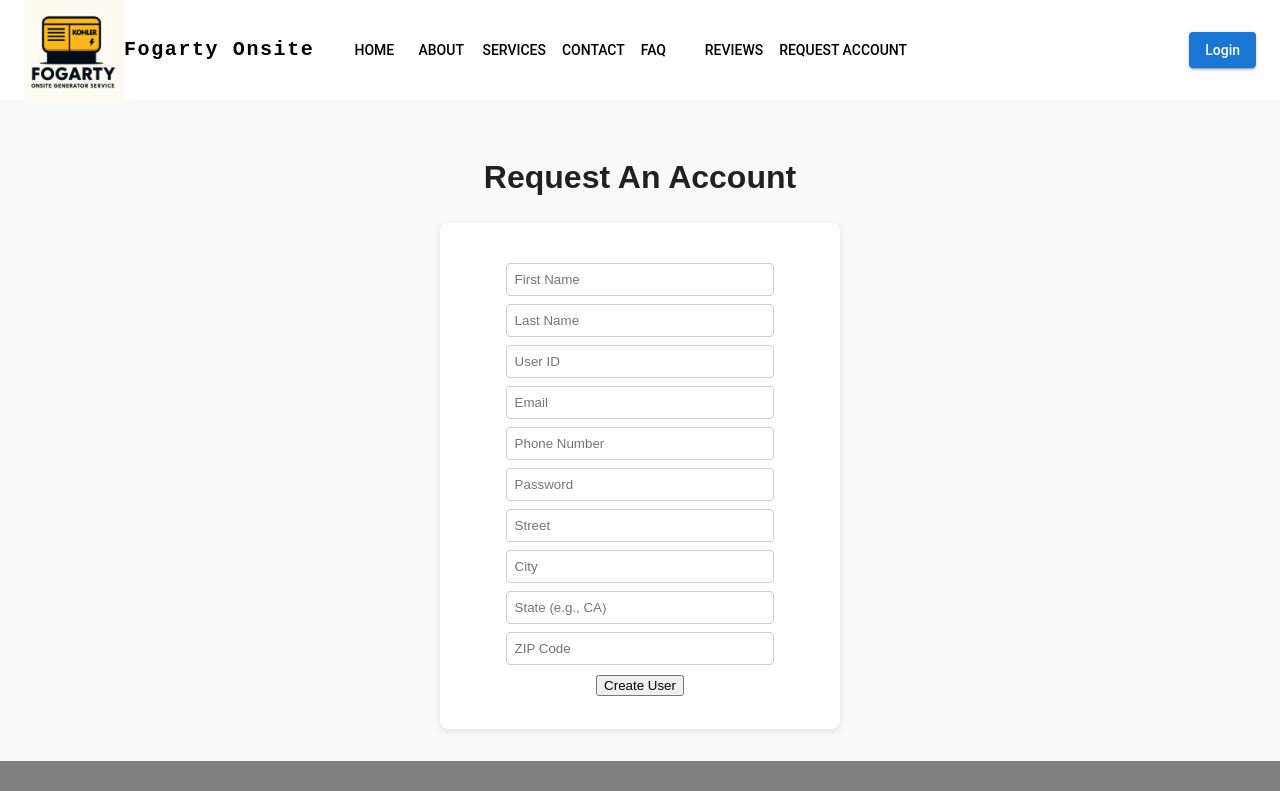
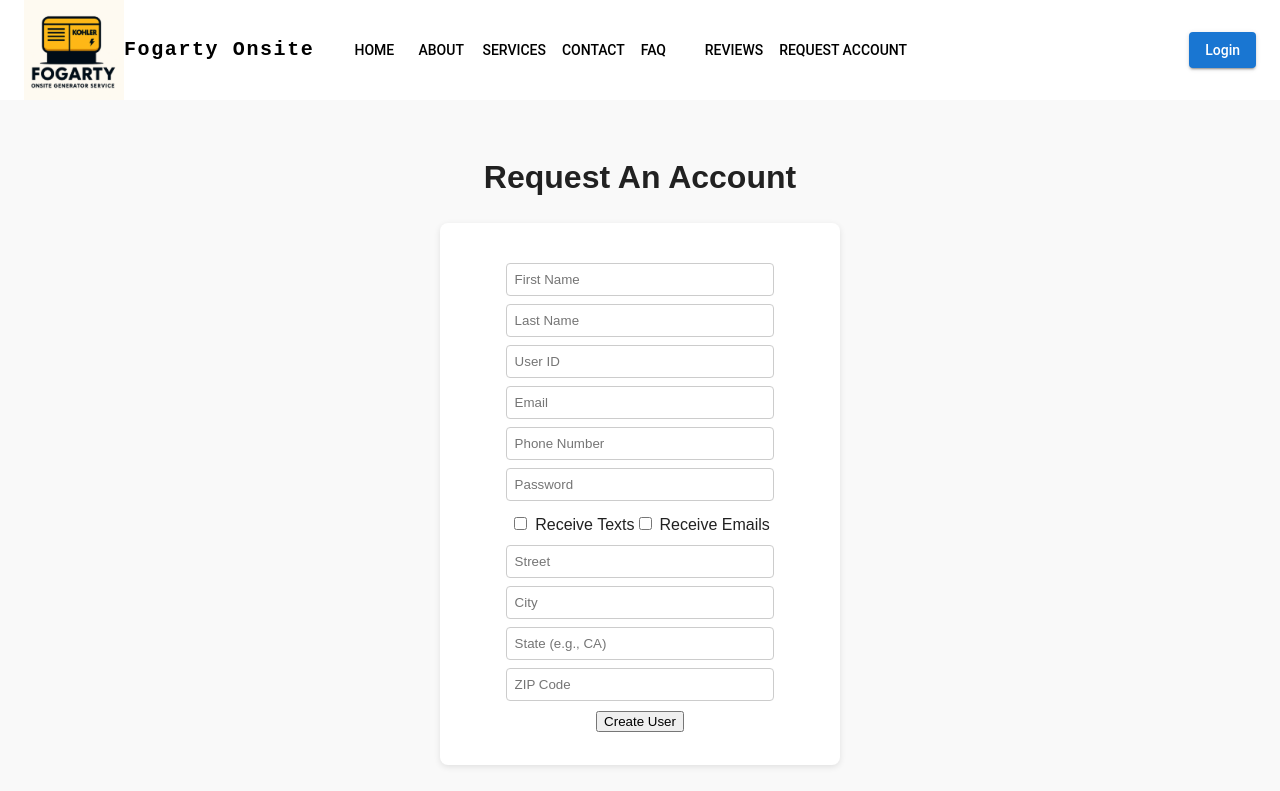
Before and after one commit to Cris4110/FogartyGeneratorServices, a React (Vite) app: page /UserRegistration in a window 1280 px wide. Shown: the top 791 px of the page. Built offline with nearby package versions, Linux system fonts and the light colour scheme; no server answers.

Commit message:
Added Receive Text/Email Attributes
Added Receive Text and Receive Emails attributes to Users in the Database, and when creating new Users they will also be able to choose to enable/disable this feature

```diff
--- a/src/pages/public/UserRegistration.tsx
+++ b/src/pages/public/UserRegistration.tsx
@@ -12,6 +12,8 @@ const UserRegistration: React.FC = () => {
   const [email, setEmail] = useState("");
   const [phoneNumber, setPhoneNumber] = useState("");
   const [password, setPassword] = useState("");
+  const [receiveTexts, setReceiveTexts] = useState(false);
+  const [receiveEmails, setReceiveEmails] = useState(false);
 
   // Address Fields
   const [street, setStreet] = useState("");
@@ -27,7 +29,11 @@ const UserRegistration: React.FC = () => {
 
     try {
       // 2. Create User in Firebase Authentication
-      const userCredential = await createUserWithEmailAndPassword(auth, email, password);
+      const userCredential = await createUserWithEmailAndPassword(
+        auth,
+        email,
+        password,
+      );
       const firebaseUser = userCredential.user;
 
       // 3. Prepare the data for MongoDB
@@ -46,6 +52,8 @@ const UserRegistration: React.FC = () => {
         email,
         phoneNumber,
         address,
+        receiveTexts,
+        receiveEmails,
       };
       const idToken = await firebaseUser.getIdToken();
       // 4. Send the data to your Node.js API
@@ -53,14 +61,17 @@ const response = await fetch("http://localhost:3000/api/users", {
         method: "POST",
         headers: {
           "Content-Type": "application/json",
-                "Authorization": `Bearer ${idToken}` // 👈 ADD THIS HEADER
+          Authorization: `Bearer ${idToken}`, // 👈 ADD THIS HEADER
         },
         body: JSON.stringify(newUser),
-})
+      });
       const result = await response.json();
 
       if (!response.ok) {
-        setResponseMsg(result.message || "Firebase account created, but database sync failed.");
+        setResponseMsg(
+          result.message ||
+            "Firebase account created, but database sync failed.",
+        );
       } else {
         setResponseMsg("Account created successfully!");
         // Clear fields
@@ -86,7 +97,13 @@ const response = await fetch("http://localhost:3000/api/users", {
     <>
       {/* ===== Navbar Section ===== */}
       <Navbar />
-      <div style={{ fontFamily: "Arial, sans-serif", padding: "2rem", background: "#f9f9f9" }}>
+      <div
+        style={{
+          fontFamily: "Arial, sans-serif",
+          padding: "2rem",
+          background: "#f9f9f9",
+        }}
+      >
         <div style={{ textAlign: "center" }}>
           <h1>Request An Account</h1>
         </div>
@@ -102,7 +119,6 @@ const response = await fetch("http://localhost:3000/api/users", {
             margin: "auto",
           }}
         >
-
           <input
             type="text"
             placeholder="First Name"
@@ -111,7 +127,7 @@ const response = await fetch("http://localhost:3000/api/users", {
             required
             style={{
               display: "block",
-              width: "80%",       // set width
+              width: "80%", // set width
               margin: "0.5rem auto", // center horizontally and add spacing
               padding: "0.5rem",
               borderRadius: "4px",
@@ -126,7 +142,7 @@ const response = await fetch("http://localhost:3000/api/users", {
             required
             style={{
               display: "block",
-              width: "80%",       // set width
+              width: "80%", // set width
               margin: "0.5rem auto", // center horizontally and add spacing
               padding: "0.5rem",
               borderRadius: "4px",
@@ -141,7 +157,7 @@ const response = await fetch("http://localhost:3000/api/users", {
             required
             style={{
               display: "block",
-              width: "80%",       // set width
+              width: "80%", // set width
               margin: "0.5rem auto", // center horizontally and add spacing
               padding: "0.5rem",
               borderRadius: "4px",
@@ -156,7 +172,7 @@ const response = await fetch("http://localhost:3000/api/users", {
             required
             style={{
               display: "block",
-              width: "80%",       // set width
+              width: "80%", // set width
               margin: "0.5rem auto", // center horizontally and add spacing
               padding: "0.5rem",
               borderRadius: "4px",
@@ -171,7 +187,7 @@ const response = await fetch("http://localhost:3000/api/users", {
             required
             style={{
               display: "block",
-              width: "80%",       // set width
+              width: "80%", // set width
               margin: "0.5rem auto", // center horizontally and add spacing
               padding: "0.5rem",
               borderRadius: "4px",
@@ -184,15 +200,46 @@ const response = await fetch("http://localhost:3000/api/users", {
             value={password}
             onChange={(e) => setPassword(e.target.value)}
             required
+            autoComplete="new-password"
             style={{
               display: "block",
-              width: "80%",       // set width
+              width: "80%", // set width
               margin: "0.5rem auto", // center horizontally and add spacing
               padding: "0.5rem",
               borderRadius: "4px",
               border: "1px solid #ccc",
             }}
           />
+
+          <label
+            style={{
+              display: "block",
+              textAlign: "center",
+              marginTop: "0.75rem",
+            }}
+          >
+            <input
+              type="checkbox"
+              checked={receiveTexts}
+              onChange={(e) => setReceiveTexts(e.target.checked)}
+              style={{ marginRight: "0.5rem" }}
+            />
+            Receive Texts
+            <input
+              type="checkbox"
+              checked={receiveEmails}
+              onChange={(e) => setReceiveEmails(e.target.checked)}
+              style={{ marginRight: "0.5rem" }}
+            />
+            Receive Emails
+          </label>
+          <label
+            style={{
+              display: "block",
+              textAlign: "center",
+              marginTop: "0.5rem",
+            }}
+          ></label>
 
           <input
             type="text"
@@ -202,7 +249,7 @@ const response = await fetch("http://localhost:3000/api/users", {
             required
             style={{
               display: "block",
-              width: "80%",       // set width
+              width: "80%", // set width
               margin: "0.5rem auto", // center horizontally and add spacing
               padding: "0.5rem",
               borderRadius: "4px",
@@ -217,12 +264,13 @@ const response = await fetch("http://localhost:3000/api/users", {
             required
             style={{
               display: "block",
-              width: "80%",       // set width
+              width: "80%", // set width
               margin: "0.5rem auto", // center horizontally and add spacing
               padding: "0.5rem",
               borderRadius: "4px",
               border: "1px solid #ccc",
-              }} />
+            }}
+          />
           <input
             type="text"
             placeholder="State (e.g., CA)"
@@ -231,12 +279,13 @@ const response = await fetch("http://localhost:3000/api/users", {
             required
             style={{
               display: "block",
-              width: "80%",       // set width
+              width: "80%", // set width
               margin: "0.5rem auto", // center horizontally and add spacing
               padding: "0.5rem",
               borderRadius: "4px",
               border: "1px solid #ccc",
-              }} />
+            }}
+          />
           <input
             type="text"
             placeholder="ZIP Code"
@@ -245,20 +294,24 @@ const response = await fetch("http://localhost:3000/api/users", {
             required
             style={{
               display: "block",
-              width: "80%",       // set width
+              width: "80%", // set width
               margin: "0.5rem auto", // center horizontally and add spacing
               padding: "0.5rem",
               borderRadius: "4px",
               border: "1px solid #ccc",
-              }} />
-
+            }}
+          />
 
           <div style={{ textAlign: "center" }}>
             <button type="submit">Create User</button>
           </div>
         </form>
 
-      {responseMsg && <p style={{ textAlign: "center", marginTop: "1rem" }}>{responseMsg}</p>}
+        {responseMsg && (
+          <p style={{ textAlign: "center", marginTop: "1rem" }}>
+            {responseMsg}
+          </p>
+        )}
       </div>
       <Footer />
     </>
```
Also changed, not shown: models/user.model.js (+8 -0 lines). Lines whose indentation alone changed are shown as unchanged.
